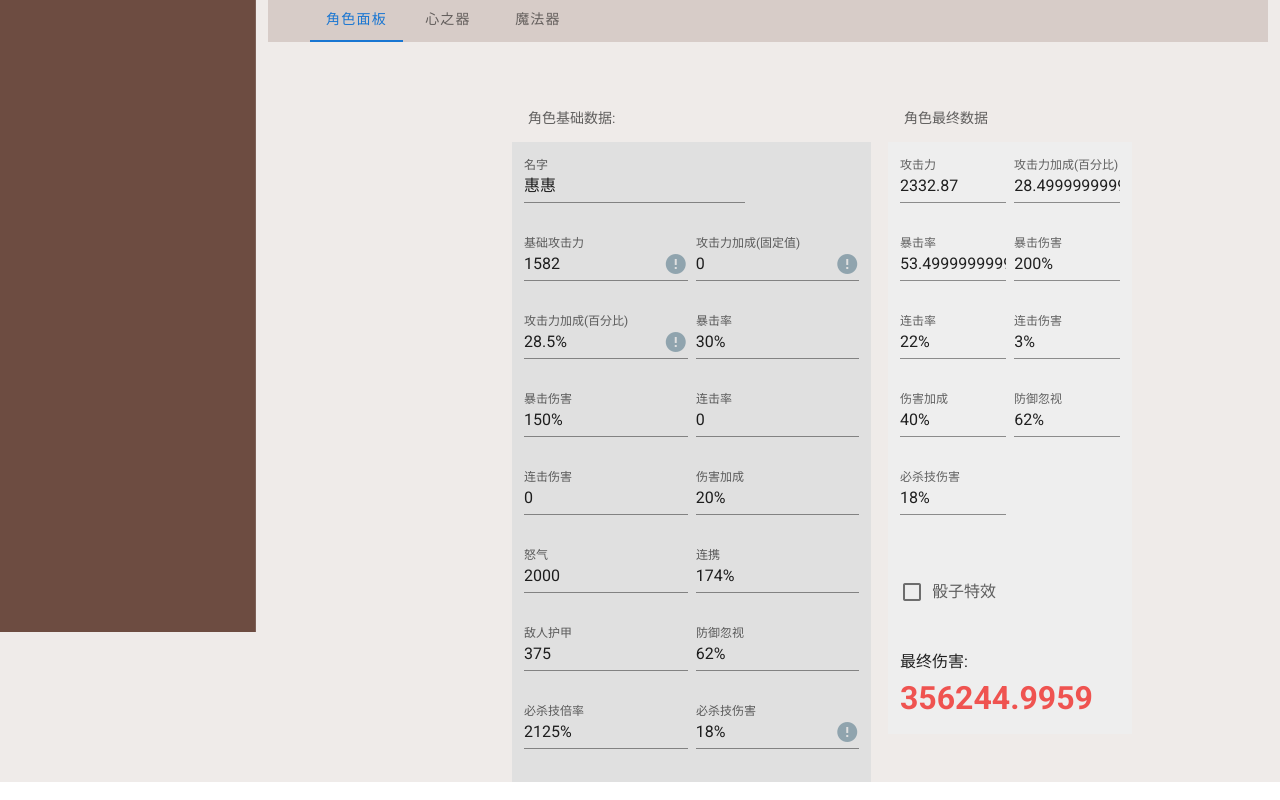
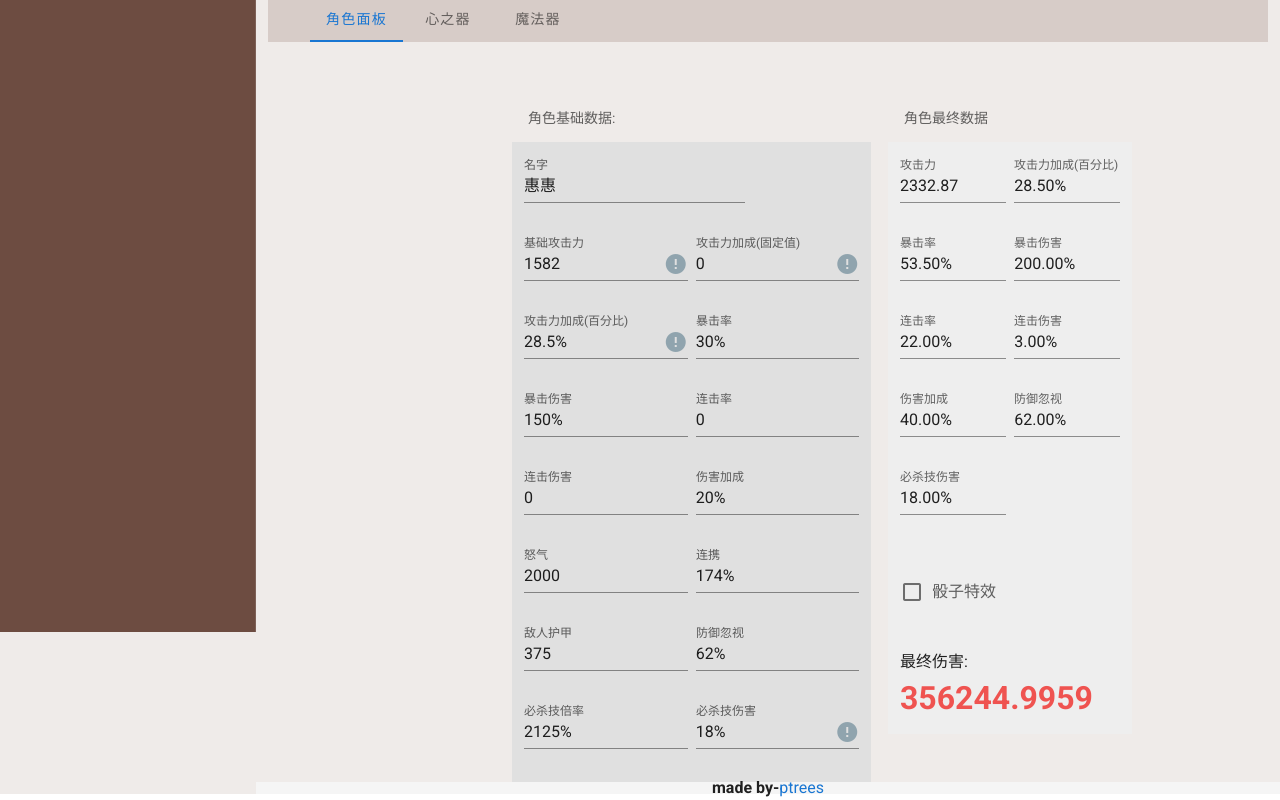
Before and after one commit to LevyDeng/RE0DamageCaculator, a Vue app: page /#/character in a window 1280 px wide. Shown: the part 168-968 px from the top of the page. Built offline with nearby package versions, Linux system fonts and the light colour scheme.

Commit message:
some fix

```diff
--- a/src/App.vue
+++ b/src/App.vue
@@ -85,6 +85,11 @@
         </v-tabs>
         <router-view></router-view>
       </v-container>
+      <v-footer>
+        <v-row justify="center">
+          <strong>made by-</strong><a style="text-decoration:none;" href="https://github.com/LevyDeng/RE0DamageCaculator">ptrees</a>
+        </v-row>
+      </v-footer>
     </v-main>
   </v-app>
 </template>
--- a/src/components/Character.vue
+++ b/src/components/Character.vue
@@ -50,7 +50,7 @@
           <v-row dense>
             <v-col cols="6" v-for="(v,k) in finalDatas" :key=k>
               <v-text-field readonly
-              :value="k=='attack'?v.value:((v.value*100).toString()+'%')"
+              :value="k=='attack'?v.value:((v.value*100).toFixed(2).toString()+'%')"
               :label="v.label"></v-text-field>
             </v-col>
           </v-row>
@@ -148,8 +148,6 @@ export default {
           }
         }
       }
-
-
       return finalDatas
     },
     finalDamage: function() {
```
Also changed, not shown: 2 other files (tests, documents, lock files or other folders).
